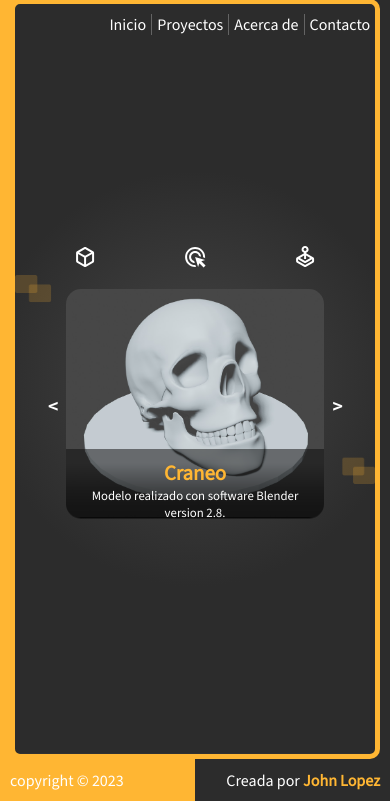
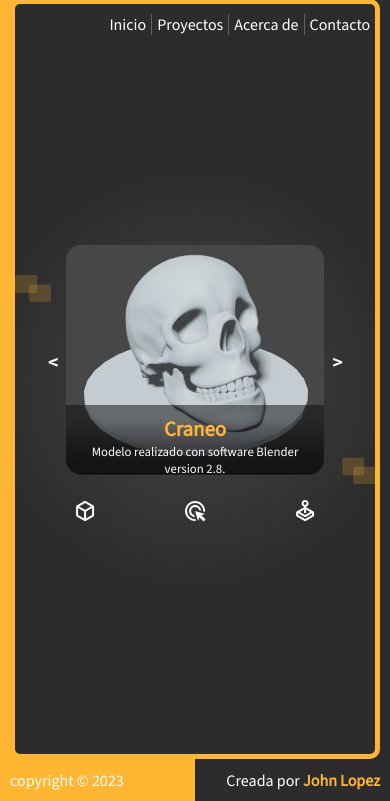
Before and after one commit to lopezjohnjairo5/lopezjohnjairo5.github.io, a PHP site: page / in a window 390 px wide, after a click on "Proyectos". Shown: the part 43-844 px from the top of the page. Run offline with PHP 8.4, Linux system fonts and the light colour scheme.

Commit message:
Update main.css

```diff
--- a/public/css/main.css
+++ b/public/css/main.css
@@ -384,7 +384,7 @@ nav ul li a:hover{
         width: 100%;
         height: 100%;
         padding: 5px;
-        flex-direction: column;
+        flex-direction: column-reverse;
     }
 
     #btns-projects{
```
